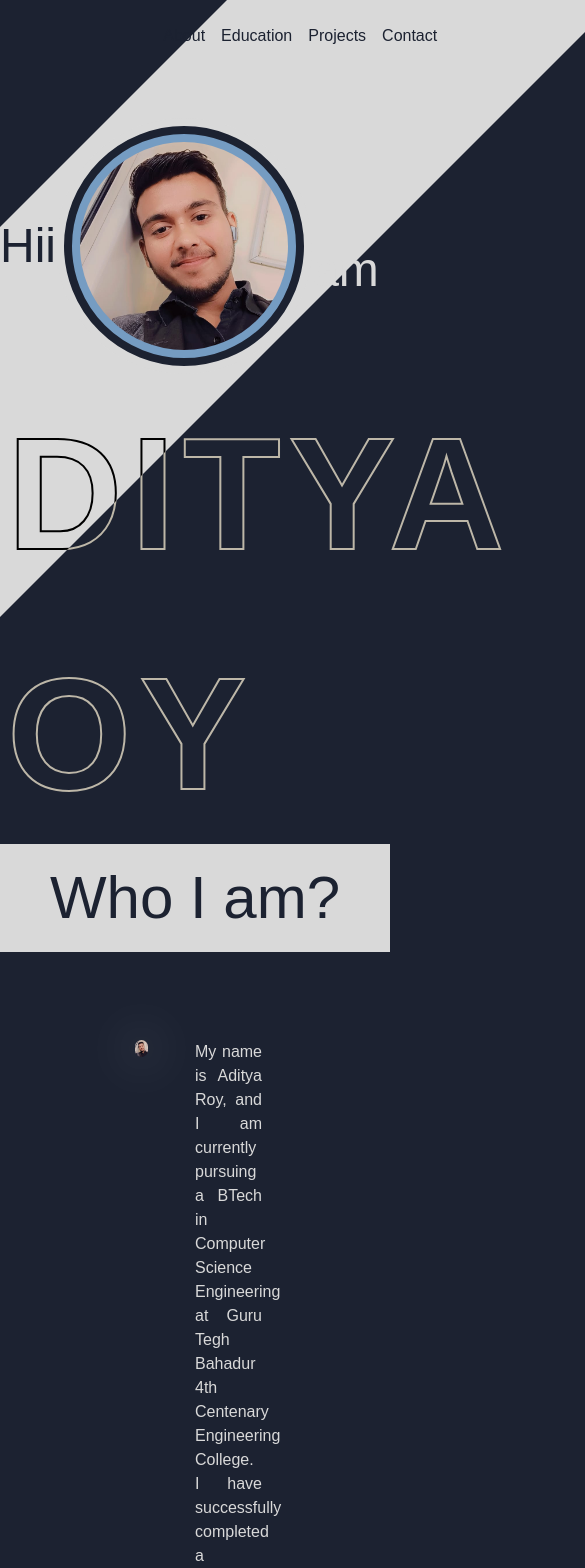
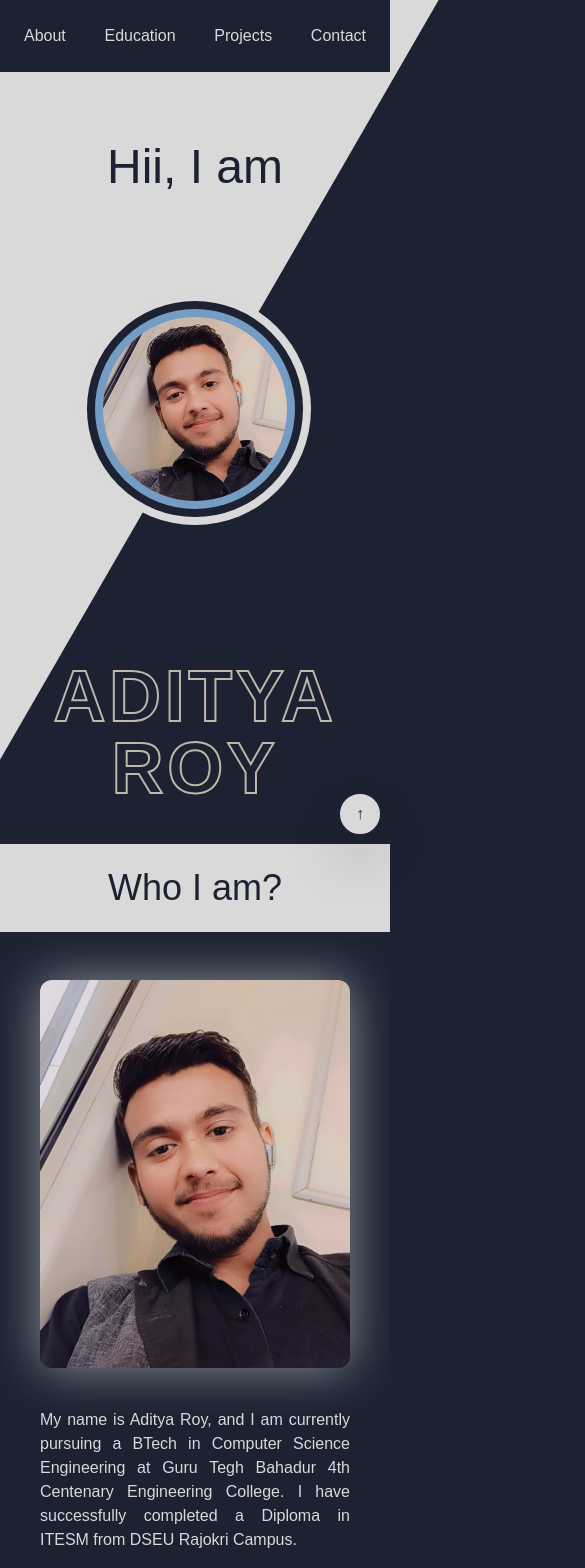
Before and after one commit to Aditya-tech1/Adityaroy, a Next.js app in the folder client/: page / in a window 390 px wide. Shown: the top 1568 px of the page, 585 px wide, since content can reach past the window. Built offline with nearby package versions, Linux system fonts and the light colour scheme; a web font is replaced by a local one.

Commit message:
mobile responsive

```diff
--- a/client/src/app/globals.css
+++ b/client/src/app/globals.css
@@ -30,10 +30,17 @@
   }
 }
 
+html{
+  scroll-behavior: smooth;
+  overflow-x: hidden;
+}
+
 body {
   color: var(--foreground);
   background: var(--background);
   font-family: Arial, Helvetica, sans-serif;
+  overflow-x: hidden;
+  scroll-behavior: smooth;
 }
 
 .double-border {
--- a/client/src/app/layout.jsx
+++ b/client/src/app/layout.jsx
@@ -1,5 +1,6 @@
 import { Geist, Geist_Mono } from "next/font/google";
 import "./globals.css";
+import Link from "next/link";
 
 const geistSans = Geist({
   variable: "--font-geist-sans",
@@ -18,11 +19,12 @@ export const metadata = {
 
 export default function RootLayout({ children }) {
   return (
-    <html lang="en">
+    <html lang="en" >
       <body
         className={`${geistSans.variable} ${geistMono.variable} antialiased overflow-x-hidden`}
       >
         {children}
+
       </body>
     </html>
   );
--- a/client/src/app/page.jsx
+++ b/client/src/app/page.jsx
@@ -5,12 +5,12 @@ import Hero from "@/components/Hero";
 import Navbar from "@/components/Navbar";
 import Project from "@/components/Project";
 import Footer from "@/components/Footer";
+import Link from 'next/link';
 
 export default function Home() {
   return (
     <>
       <Navbar />
-      <span id="wtblock" className="absolute top-0 w-full h-screen bg-[#d9d9d9] -skew-x-45 right-1/2 -z-10"></span>
 
       <Hero />
       <About />
@@ -19,6 +19,9 @@ export default function Home() {
       <Contact />
       <Footer />
 
+      <Link href="#" className='px-4 border-2 border-[#1c2231]  py-2 font-extrabold flex items-center justify-center aspect-square bg-[#d9d9d9] text-[#1c2231] rounded-full fixed right-2 bottom-2 z-40 drop-shadow-2xl '>&uarr;</Link>
+
+
     </>
   );
 }
--- a/client/src/components/About.jsx
+++ b/client/src/components/About.jsx
@@ -3,14 +3,14 @@ import Link from 'next/link'
 
 export default function About() {
   return (
-    <div className='w-full min-h-screen relative '>
+    <div className='w-full min-h-screen relative pb-6 sm:py-0 '>
 
-      <h1 className='bg-[#d9d9d9] text-[#1c2231] text-6xl p-6 text-center font-extralight '>Who I am?</h1>
-      <div className='flex flex-row p-4 px-32 items-start justify-center gap-10  mt-18'>
-        <div className='w-1/2 flex items-center justify-center '>
-          <img src="/iam.jpg" alt="" className='w-1/2 rounded-xl aspect-[4/5] object-cover drop-shadow-xl ' />
+      <h1 id='about' className='bg-[#d9d9d9] text-[#1c2231] sm:text-6xl text-4xl p-6 text-center font-extralight '>Who I am?</h1>
+      <div className='flex sm:flex-row flex-col p-4 sm:px-32 px-10 items-start justify-center gap-10  sm:mt-18 mt-8'>
+        <div className='sm:w-1/2 w-full flex items-center justify-center '>
+          <img src="/iam.jpg" alt="" className='sm:w-1/2 w-full rounded-xl aspect-[4/5] object-cover drop-shadow-xl ' />
         </div>
-        <div className='w-1/2'>
+        <div className='sm:w-1/2 w-full'>
           <p className='w-full text-justify text-base mb-8'>
             My name is Aditya Roy, and I am currently pursuing a BTech in Computer Science Engineering at Guru Tegh Bahadur 4th Centenary Engineering College. I have successfully completed a Diploma in ITESM from DSEU Rajokri Campus. <br /><br />
 
--- a/client/src/components/Contact.jsx
+++ b/client/src/components/Contact.jsx
@@ -4,34 +4,34 @@ import Image from 'next/image'
 
 export default function Contact() {
   return (
-    <div className='w-full h-screen relative  '>
-      <span id="wtblock" className="absolute bottom-0 w-full h-screen bg-[#d9d9d9] -skew-x-45 left-1/2 -z-10"></span>
+    <div className='w-full min-h-screen relative  sm:py-0 py-6'>
+      <span id="wtblock" className="absolute hidden sm:flex bottom-0 sm:w-full w-[25rem] h-screen bg-[#d9d9d9] -skew-x-45 left-1/2 -z-10"></span>
 
-      <h1 className='bg-[#d9d9d9] text-[#1c2231] text-6xl p-6 text-center font-extralight '>Want To Reach Me?</h1>
-      <div className='flex flex-row items-center justify-evenly mt-20'>
+      <h1 id='contact' className='bg-[#d9d9d9] text-[#1c2231] sm:text-6xl text-4xl p-6 text-center font-extralight '>Want To Reach Me?</h1>
+      <div className='flex sm:flex-row flex-col items-center justify-evenly sm:mt-20 mt-10 px-10'>
 
         <div className='h-96 flex flex-col gap-8'>
           <div className='flex flex-row items-center justify-start gap-4'>
             <LocationPinIcon className='w-6 h-6 text-[#d9d9d9]' />
-            <p>MBR Enclave Pochanpur, Dwarka sector-23, South west delhi-110077</p>
+            <p className='w-9/10'>MBR Enclave Pochanpur, Dwarka sector-23, South west delhi-110077</p>
           </div>
           <div className='flex flex-row items-center justify-start gap-4'>
             <PhoneIcon className='w-6 h-6 text-[#d9d9d9]' />
-            <p>+91 8742968564</p>
+            <p className='w-9/10'>+91 8742968564</p>
           </div>
           <div className='flex flex-row items-center justify-start gap-4'>
             <MailHollowIcon className='w-6 h-6 text-[#d9d9d9]' />
-            <p>adityatech1m@gmail.com</p>
+            <p className='w-9/10'>adityatech1m@gmail.com</p>
           </div>
 
-          <div className='flex flex-col items-center text-center w-fit  p-4 text-[#d9d9d9] rounded-xl  justify-start '>
+          <div className='flex flex-col items-center text-center sm:w-fit w-full  p-4 text-[#d9d9d9] rounded-xl  justify-start '>
 
             <p>Scan to know</p>
             <Image src="/qrcode.png" alt="qrcode" width={50} height={50} className="w-36 aspect-square rounded"/>
             <p>My social profiles</p>
           </div>
         </div>
-        <div className='h-96 flex flex-col rounded-xl gap-8 bg-[#1c2231aa] w-96'>
+        <div className=' flex flex-col rounded-xl gap-8 bg-[#1c2231aa] sm:w-96 w-auto aspect-square mt-10 sm:mt-0'>
           <iframe className='w-full h-full rounded-xl drop-shadow-2xl' src="https://www.google.com/maps/embed?pb=!1m18!1m12!1m3!1d12830.461508979537!2d77.04313369793114!3d28.563926907293585!2m3!1f0!2f0!3f0!3m2!1i1024!2i768!4f13.1!3m3!1m2!1s0x390d1affa5d4444b%3A0x3676c4af08d810cf!2sSector%2023%2C%20Dwarka%2C%20Delhi!5e1!3m2!1sen!2sin!4v1741678544610!5m2!1sen!2sin"   allowFullScreen="" loading="lazy" referrerPolicy="no-referrer-when-downgrade"></iframe>
 
         </div>
--- a/client/src/components/Education.jsx
+++ b/client/src/components/Education.jsx
@@ -3,12 +3,12 @@ import React from 'react'
 
 export default function Education() {
     return (
-        <div className='w-full min-h-screen  relative'>
+        <div className='w-full min-h-screen  relative py-6 sm:py-0'>
 
-            <h1 className='bg-[#d9d9d9] text-[#1c2231] text-6xl p-6 text-center font-extralight '>Who I Studied?</h1>
-            <div className='mt-18 flex flex-row m-auto w-full px-32 justify-center gap-8'>
+            <h1 id='education' className='bg-[#d9d9d9] text-[#1c2231] sm:text-6xl text-4xl p-6 text-center font-extralight '>Who I Studied?</h1>
+            <div className='sm:mt-18 mt-8 flex sm:flex-row flex-col m-auto w-full sm:px-32 px-10 mx-auto justify-center sm:gap-8 gap-4 items-center'>
 
-                <div className='w-80 h-124 bg-[#d9d9d9] p-4 text-[#1c2231] rounded-xl flex flex-col justify-evenly'>
+                <div className='sm:w-80 w-80 h-124 bg-[#d9d9d9] p-4 text-[#1c2231] rounded-xl flex flex-col justify-evenly'>
                     <img src="/gtb4cec.jpeg" alt="" className='aspect-[4/3] object-cover w-full rounded-xl' />
                     <h1 className='font-bold'>Guru Tegh Bahadur 4th Centenary Engineering College</h1>
                     <div className='flex flex-row gap-2 items-center justify-start text-sm'>
--- a/client/src/components/Hero.jsx
+++ b/client/src/components/Hero.jsx
@@ -2,19 +2,18 @@ import React from 'react'
 
 export default function Hero() {
   return (
-    <div className='w-full h-screen flex flex-col items-center justify-center pt-32'>
-      <div className='flex flex-row justify-evenly items-center h-1/2  w-full'>
-        <h1 className='text-5xl text-[#1c2231]'>Hii</h1>
+    <div className='w-full h-screen flex flex-col items-center justify-center sm:pt-32 pt-10 gap-8'>
+      <span id="wtblock" className="absolute top-0 sm:w-full w-[40rem] h-screen bg-[#d9d9d9] sm:-skew-x-45 -skew-x-30 right-1/2 -z-10"></span>
+
+      <div className='flex sm:flex-row flex-col justify-evenly items-center sm:h-1/2 h-full   w-full'>
+        <h1 className='text-5xl text-[#1c2231]'>Hii<span className='sm:hidden inline'>, I am</span> </h1>
         <div className='w-auto h-auto bg-[#d9d9d9] rounded-full p-2'>
-
-          <img src="/iam.jpg" alt="" className='  w-72 aspect-square rounded-full object-cover double-border ' />
+          <img src="/iam.jpg" alt="" className='sm:w-72 w-54 aspect-square rounded-full object-cover double-border' />
         </div>
 
-        <h1 className='text-5xl text-[#d9d9d9]'>I am</h1>
+        <h1 className='text-5xl  text-[#d9d9d9] hidden sm:flex'>I am</h1>
       </div>
-      <div className='text-[10rem] mix-blend-difference font-sans font-extrabold text-[#d9d9d9] tracking-wider specialtext'>ADITYA ROY</div>
-
-
+      <div className='sm:text-[10rem]  pb-10 text-7xl text-center text-wrap mix-blend-difference font-sans font-extrabold text-[#d9d9d9] tracking-wider specialtext'>ADITYA ROY</div>
     </div>
   )
 }
--- a/client/src/components/Navbar.jsx
+++ b/client/src/components/Navbar.jsx
@@ -3,11 +3,11 @@ import Link from 'next/link'
 
 export default function Navbar() {
   return (
-    <nav className=' absolute top-0 left-1/2 -translate-x-1/2 text-base m-auto w-2/7 text-center p-4 flex flex-row justify-between bg-transparent text-[#1c2231] '>
+    <nav className='sm:bg-transparent bg-[#1c2231] absolute top-0 left-1/2 -translate-x-1/2 text-base m-auto sm:w-2/7 w-full text-center p-4 flex flex-row justify-between  sm:text-[#1c2231] text-[#d9d9d9] '>
       <Link className='p-2 ' href="/#about">About</Link>
-      <Link className='p-2 ' href="/#about">Education</Link>
-      <Link className='p-2 ' href="/#about">Projects</Link>
-      <Link className='p-2 ' href="/#about">Contact</Link>
+      <Link className='p-2 ' href="/#education">Education</Link>
+      <Link className='p-2 ' href="/#projects">Projects</Link>
+      <Link className='p-2 ' href="/#contact">Contact</Link>
     </nav>
   )
 }
--- a/client/src/components/Project.jsx
+++ b/client/src/components/Project.jsx
@@ -5,7 +5,7 @@ export default function Project() {
     return (
         <div className='w-full min-h-screen  relative'>
 
-            <h1 className='bg-[#d9d9d9] text-[#1c2231] text-6xl p-6 text-center font-extralight '>What I Made?</h1>
+            <h1 id='projects' className='bg-[#d9d9d9] text-[#1c2231] sm:text-6xl text-4xl p-6 text-center font-extralight '>What I Made?</h1>
 
             <ProjectCards />
 
--- a/client/src/components/ProjectCards.jsx
+++ b/client/src/components/ProjectCards.jsx
@@ -201,7 +201,7 @@ export default function Home() {
               <div
                 key={card.id}
                 className={`absolute bg-white rounded-lg shadow-xl overflow-hidden cursor-pointer
-                  w-72 h-80 transition-all duration-500 ${style}`}
+                  sm:w-72 w-64 h-80 transition-all duration-500 ${style}`}
                 onClick={() => {
                   handleCarouselInteraction();
                   if (position === 'left') handlePrev();
```
Also changed, not shown: client/src/components/Footer.jsx (+5 -5 lines).
